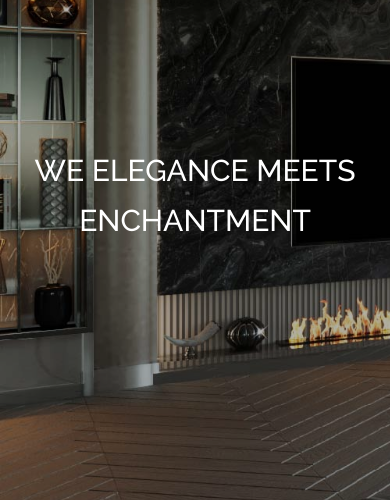
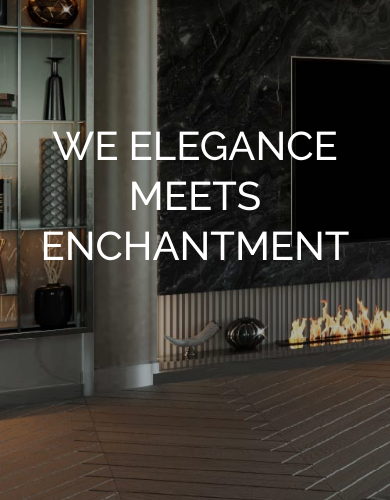
Before and after one commit to zeyad262/enchantia, a plain HTML site: page index.html in a window 390 px wide. Shown: the part 222-722 px from the top of the page. Drawn offline with nearby package versions, Linux system fonts and the light colour scheme.

Commit message:
Update style.css

```diff
--- a/css/style.css
+++ b/css/style.css
@@ -52,7 +52,7 @@ body{
 @media (max-width: 768px) {
     /* Adjust the styling for screens with a maximum width of 768 pixels */
     .home .main-heading .slogan {
-        font-size: 30px; /* Adjust the font size as needed */
+        font-size: 40px; /* Adjust the font size as needed */
         line-height: 50px; /* Adjust the line height as needed */
     }
 }
@@ -193,6 +193,7 @@ body{
 }
 .features .main-heading{
     padding: 15px;
+    font-size:50px
 }
 .features .text-box{
     max-width: 500px;
```
